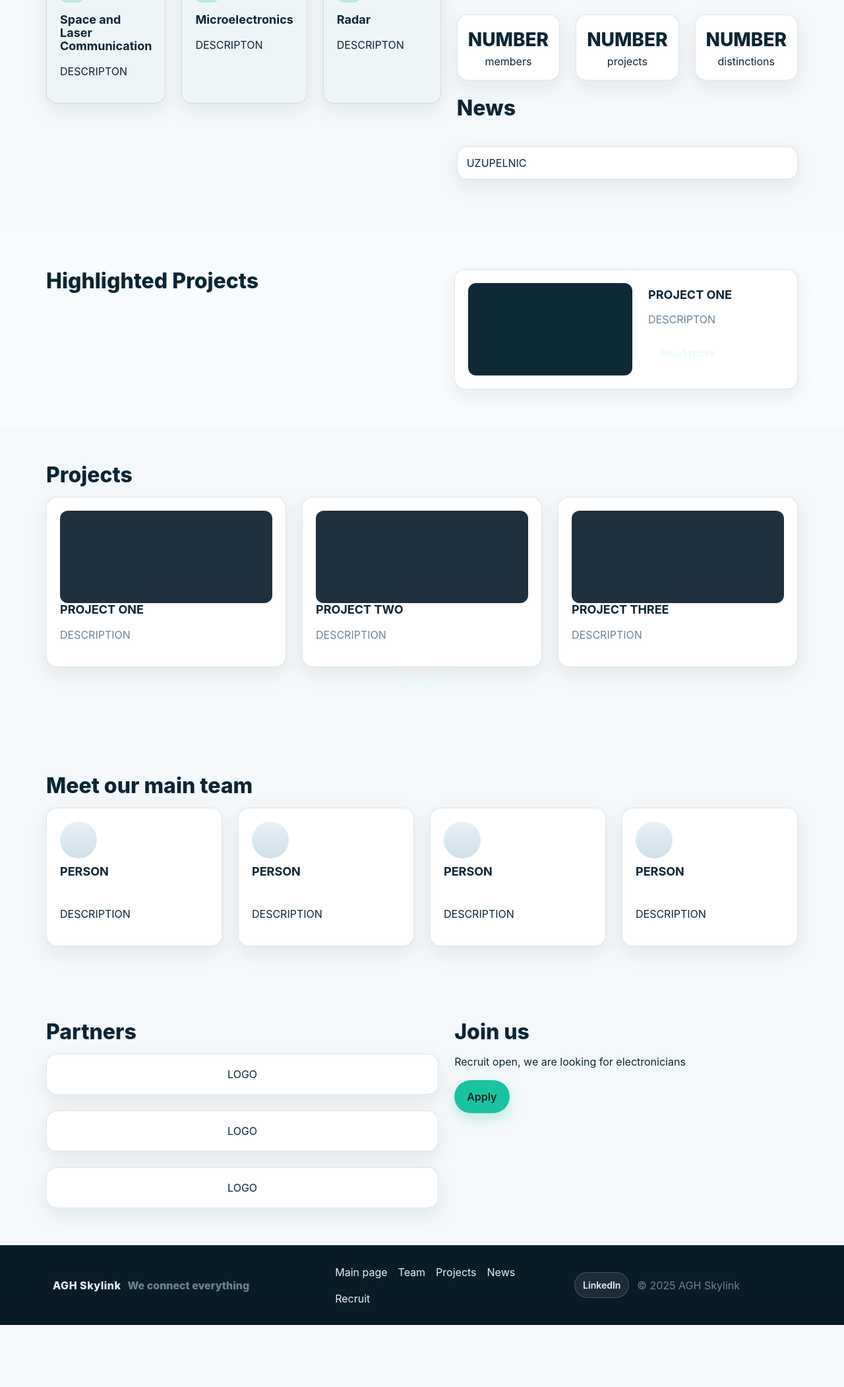
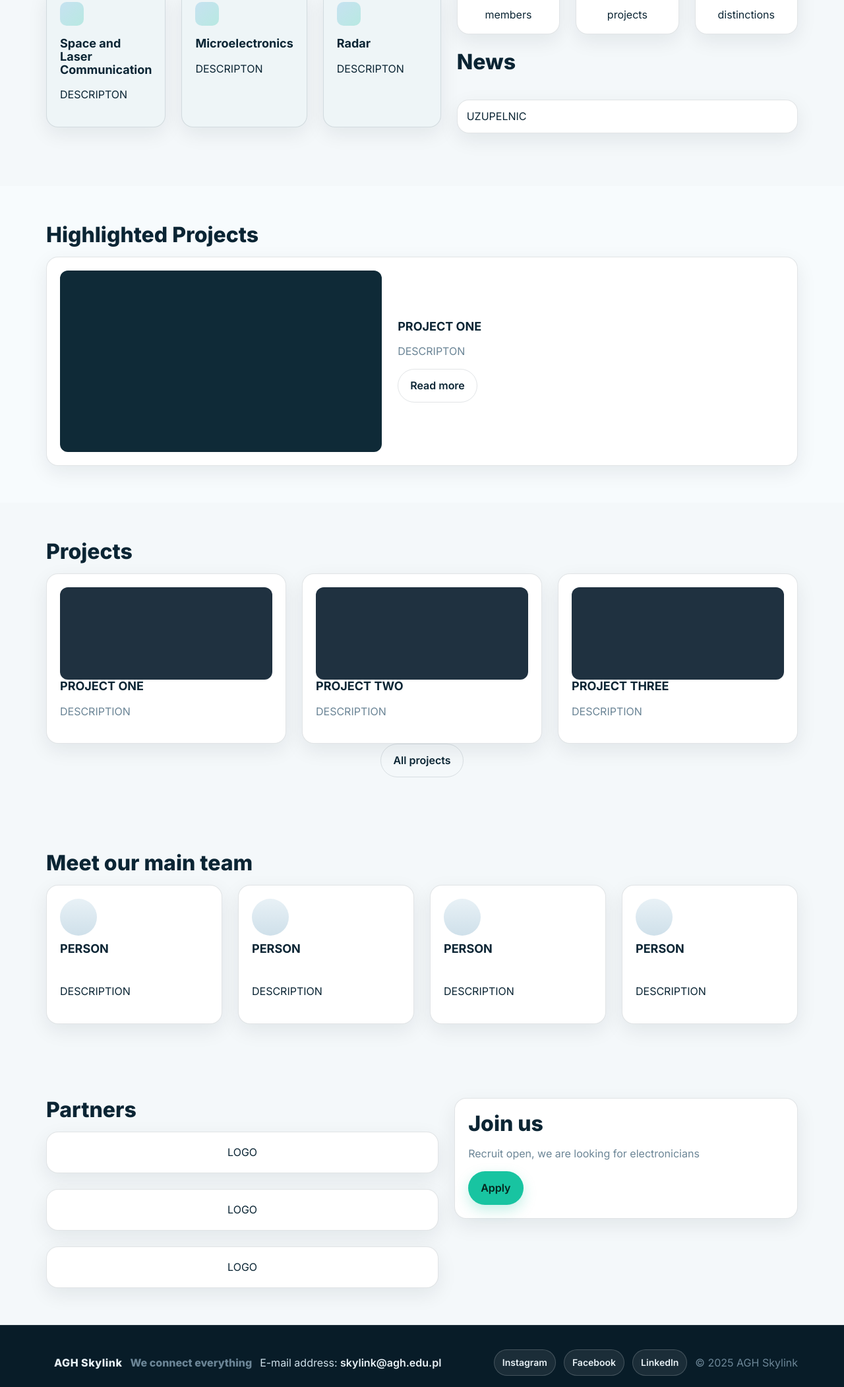
Before and after one commit to tsuruguu/skylink_website, a plain HTML site: page index.html in a window 1280 px wide. Shown: the part 698-2800 px from the top of the page at 66% size. Before the commit the page ends 2706 px from the top, so only its background shows below. Drawn offline with Linux system fonts and the light colour scheme.

Commit message:
fixed some problems

```diff
--- a/index.html
+++ b/index.html
@@ -7,6 +7,10 @@
         <title>AGH SKYLINK - we connect everything</title>
         <meta name="description" content="AGH Skylink - students scientific association. Space and Laser Communication, Microelectronics, Radar.">
         <link rel="stylesheet" href="style.css">
+        <link rel="preconnect" href="https://fonts.googleapis.com">
+        <link rel="preconnect" href="https://fonts.gstatic.com" crossorigin>
+        <link href="https://fonts.googleapis.com/css2?family=Inter:wght@400;600;700;800&display=swap" rel="stylesheet">
+
     </head>
 
     <body>
@@ -43,6 +47,7 @@
                     <div class="quick">
                         <a class="chip" href="#join">Become a member</a>
                         <a class="chip" href="#projects">See projects</a>
+                        <a class="chip" href="#contact">Contact us</a>
                         <a class="chip" target="_blank" rel="noopener" href="https://www.linkedin.com/company/agh-skylink/">Follow on LinkedIn</a>
                     </div>
                 </div>
@@ -91,7 +96,7 @@
         </section>
 
         <section class="section highlight">
-            <div class="container two">
+            <div class="container">
                 <h2>Highlighted Projects</h2>
                 <article class="card project">
                     <div class="thumb"></div>
@@ -170,7 +175,7 @@
               <li class="logo">LOGO</li>
             </ul>
           </div>
-      <div class="join" id="join">
+          <div class="card join" id="join">
             <h2>Join us</h2>
             <p id="recruit">Recruit open, we are looking for electronicians</p>
             <a class="btn primary" href="#contact">Apply</a>
@@ -181,21 +186,19 @@
       <footer class="footer" id="contact">
         <div class="container foot">
           <div class="brand b">
-        <span class="dot" aria-hidden="true"></span>
+            <span class="dot"></span>
             <span class="brand-text">AGH Skylink</span>
             <p class="muted">We connect everything</p>
+            <p class="muted email">E-mail address: <span>skylink@agh.edu.pl</span></p>
           </div>
 
-      <nav class="foot-links" aria-label="Linki w stopce">
-        <a href="#home">Main page</a>
-        <a href="#team">Team</a>
-        <a href="#projects">Projects</a>
-        <a href="#news">News</a>
-        <a href="#recruit">Recruit</a>
-      </nav>
-
           <div class="foot-meta">
-        <a class="chip" target="_blank" rel="noopener" href="https://www.linkedin.com/company/agh-skylink/">LinkedIn</a>
+            <a class="chip" target="_blank" rel="noopener"
+              href="https://www.instagram.com/aghskylink?utm_source=ig_web_button_share_sheet&igsh=ZDNlZDc0MzIxNw==">Instagram</a>
+            <a class="chip" target="_blank" rel="noopener"
+              href="https://www.facebook.com/profile.php?id=61572327687853">Facebook</a>
+            <a class="chip" target="_blank" rel="noopener"
+              href="https://www.linkedin.com/company/agh-skylink/">LinkedIn</a>
             <p class="muted">© 2025 AGH Skylink</p>
           </div>
         </div>
--- a/style.css
+++ b/style.css
@@ -10,224 +10,222 @@
   --border: rgba(10,35,49,.12);
   --hero-border: rgba(255,255,255,.18);
   --shadow: 0 10px 30px rgba(7,28,40,.08);
-    --radius: 16px;
+  --radius: 18px;
   --container: 1180px;
   --gap: 24px;
 }
 
-*{box-sizing: border-box;}
-html,body{margin:0; padding:0}
+*{box-sizing:border-box}
+html,body{margin:0;padding:0}
 body{
-    font-family: Inter;
+  font-family: Inter, system-ui, -apple-system, Segoe UI, Roboto, Arial, "Noto Sans", "Apple Color Emoji", "Segoe UI Emoji", "Segoe UI Symbol";
   color: var(--text);
   background: var(--page-bg);
-    line-height: 1.5;
+  line-height: 1.55;
 }
 
-img{max-width: 100%; display:block;}
-a{color:inherit; text-decoration: none;}
-.container{max-width:  var(--container); margin:0 auto; padding: 0 20px;}
-.section{padding: 56px 0}
-h1,h2,h3{line-height: 1.1; margin: 0 0 16px;}
-h1{font-size: clamp(28px, 6vw, 60px); font-weight: 800;} /* clamp(min, preferowane, max) – rozmiar płynnie skaluje się do 6% szerokości okna, ale nie spadnie poniżej 28 px i nie przekroczy 60 px. */
-h2{font-size: clamp(22px, 3vw, 32px); font-weight: 800;}
-h3{font-size: 18px; font-weight: 700;}
-.lead{color: #d8e6ed; font-size: clamp(16px, 2.2vw, 20px)}
-.muted{color: var(--muted)}
+img{max-width:100%;display:block}
+a{color:inherit;text-decoration:none}
+.container{max-width:var(--container);margin:0 auto;padding:0 20px}
+.section{padding:56px 0}
+h1,h2,h3{line-height:1.1;margin:0 0 16px}
+h1{font-size:clamp(32px,6vw,60px);font-weight:800}
+h2{font-size:clamp(22px,3vw,32px);font-weight:800}
+h3{font-size:18px;font-weight:700}
+.lead{color:#d8e6ed;font-size:clamp(16px,2.2vw,20px)}
+.muted{color:var(--muted)}
 .center{text-align:center}
 
 .site-header{
-    position:sticky; top:0; z-index:1000;
-    background: rgba(8,28,40,.6);
-    backdrop-filter: blur(8px);
-    border-bottom: 1px solid rgba(255,255,255,.08);
+  position:sticky;top:0;z-index:1000;
+  background:rgba(8,28,40,.6);
+  backdrop-filter:blur(8px);
+  border-bottom:1px solid rgba(255,255,255,.08);
 }
-
-.nav{
-    height: 64px;
-    display:flex;
-    align-items: center;
-    justify-content: space-between;
-    gap:16px;
-}
-
-.brand{
-    display:flex;
-    align-items:center;
-    gap:10px;
-    font-weight: 800;
-    color: #e8f1f6;
-}
-.brand-text{letter-spacing: .5px}
-.links{
-    display:flex;
-    gap: 10px;
-    align-items: center;
-}
-.links a{
-    color:#e8f1f6;
-    padding:10px 12px;
-    border-radius: 10px;
-}
-.links a:hover{background: rgba(255,255,255,.08)}
-
+.nav{height:64px;display:flex;align-items:center;justify-content:space-between;gap:16px}
+.brand{display:flex;align-items:center;gap:10px;font-weight:800;color:#e8f1f6}
+.brand-text{letter-spacing:.5px}
+.links{display:flex;gap:10px;align-items:center}
+.links a{color:#e8f1f6;padding:10px 12px;border-radius:10px}
+.links a:hover{background:rgba(255,255,255,.08)}
 
 .btn{
-    display: inline-flex; align-items: center; gap:8px;
-    padding: 12px 18px; border-radius: 999px;
-    border:1px solid var(--border); background:transparent;
-    cursor:pointer; font-weight: 600;
-    transition: transform .06s ease, filter .2s ease, background .2s ease, border-color .2s;
-    text-decoration: none;
+  display:inline-flex;align-items:center;gap:8px;
+  padding:12px 18px;border-radius:999px;
+  border:1px solid var(--border);background:transparent;
+  cursor:pointer;font-weight:600;
+  transition:transform .06s ease,filter .2s ease,background .2s ease,border-color .2s;
+  text-decoration:none;
 }
-.btn:active{transform: translateY(1px)}
+.btn:active{transform:translateY(1px)}
 .btn.primary{
-    background: var(--accent); color:#06251d; border-color: transparent;
-    box-shadow: 0 8px 20px rgba(24,196,161,.25);
+  background:var(--accent);color:#06251d;border-color:transparent;
+  box-shadow:0 8px 20px rgba(24,196,161,.25);
 }
 .btn.primary:hover{filter:brightness(1.05)}
-.btn.ghost{
-    color:#e8faf6; border-color: var(--hero-border);
-}
-.btn.ghost:hover{background: rgba(255,255,255,.08);}
-
+.btn.ghost{color:#e8faf6;border-color:var(--hero-border)}
+.btn.ghost:hover{background:rgba(255,255,255,.08)}
 
 .hero{
-    position: relative; color:#e8f1f6; background: var(--hero-bg);
-    padding: 96px 0 56px; isolation:isolate;
+  position:relative;color:#e8f1f6;background:var(--hero-bg);
+  padding:96px 0 56px;isolation:isolate;
 }
 .hero:before{
-    content:"";position:absolute; inset:0; z-index:0;
+  content:"";position:absolute;inset:0;z-index:0;
   background:
     radial-gradient(1200px 600px at 80% 20%, rgba(78,168,222,.18),transparent 60%),
     radial-gradient(1000px 600px at 20% 80%, rgba(24,196,161,.12),transparent 60%);
 }
 .hero-wrap{
-    position: relative; z-index: 1;
-    display: grid; grid-template-columns: 1.1fr .9fr; gap: var(--gap); align-items: center;
+  position:relative;z-index:1;
+  display:grid;grid-template-columns:1.1fr .9fr;gap:var(--gap);align-items:center;
 }
-.hero-copy .actions{display:flex; gap:10px; margin: 16px 0 6px}
-.quick{display: flex; gap:10px; flex-wrap:wrap;}
+.hero-copy .actions{display:flex;gap:10px;margin:16px 0 6px}
+.quick{display:flex;gap:10px;flex-wrap:wrap}
 .chip{
-    display:inline-block; padding:8px 12px; border-radius: 999px;
-    border:1px solid var(--hero-border); background: rgba(255,255,255,.08); color:#e8f1f6;
-    font-weight: 600; font-size: 14px;
+  display:inline-block;padding:8px 12px;border-radius:999px;
+  border:1px solid var(--hero-border);background:rgba(255,255,255,.08);color:#e8f1f6;
+  font-weight:600;font-size:14px;
 }
-.chip:hover {
-  background: rgba(255,255,255,0.15);
-  border-color: rgba(255,255,255,0.3);
-  cursor: pointer;
-}
+.chip:hover{background:rgba(255,255,255,0.15);border-color:rgba(255,255,255,0.3);cursor:pointer}
 
-
-.features{background: var(--page-bg);}
+.features{background:var(--page-bg)}
 .features .feature-grid{
-    list-style: none; margin:0; padding:0;
-    display:grid; grid-template-columns: repeat(3, 1fr);gap: var(--gap);
+  list-style:none;margin:0;padding:0;
+  display:grid;grid-template-columns:repeat(3,1fr);gap:var(--gap);
+  grid-column: 1;grid-area: features;
 }
 .card{
-    background: var(--surface); border: 1px solid var(--border);
-    border-radius: var(--radius); box-shadow: var(--shadow); padding: 20px;
+  background:var(--surface);border:1px solid var(--border);
+  border-radius:var(--radius);box-shadow:var(--shadow);padding:20px;
 }
-.features .card{background: var(--tint);}
+.features .card{background:var(--tint)}
 .icon{
-    width: 36px; height: 36px; border-radius: 10px;
-    background: linear-gradient(135deg, rgba(78, 168, 222,.25), rgba(24,196,161,.25));
-    display:inline-block; margin-bottom: 10px;
+  width:36px;height:36px;border-radius:10px;
+  background:linear-gradient(135deg, rgba(78,168,222,.25), rgba(24,196,161,.25));
+  display:inline-block;margin-bottom:10px;
 }
 .features .container{
   display:grid;
   grid-template-columns: 2fr 1fr;
   gap: var(--gap);
   align-items: start;
+
+  grid-template-areas:
+    "title    sidebar"
+    "features sidebar";
 }
-.features .container > h2{ grid-column: 1 / -1; }
-
-.highlight{background: #f7fbfd;}
-.two{ display:grid; grid-template-columns: 1.6fr 1.4fr; gap: var(--gap); }
-.project.card{ display:grid; grid-template-columns: 1fr 1.2fr; gap: var(--gap); align-items:center; }
-.thumb{
-    background: #1f3140; border-radius: 12px; min-height: 140px;
-}
-.project-body p{
-    color: var(--muted); margin:6px 0 14px;
+.features .container > h2{
+  grid-area: title;
+  margin-top: 0;
 }
 
-.sidebar{
-    display:grid; gap: var(--gap); position: sticky; top: 20px;
-}
-.sidebar h2{margin-top: 0;}
+.sidebar{display:grid;gap:var(--gap);position:sticky;top:20px}
+.sidebar h2{margin-top:0}
 .stats{
-    list-style:none; margin:0; padding:0;
-    display:grid; grid-template-columns: repeat(3,1fr); gap: var(--gap);
+  list-style:none;margin:0;padding:0;
+  display:grid;grid-template-columns:repeat(3,1fr);gap:var(--gap);
 }
 .stats li{
-    background: var(--surface); border:1px solid var(--border);
-    border-radius: var(--radius); box-shadow: var(--shadow);
-    padding:16px; text-align:center;
+  background:var(--surface);border:1px solid var(--border);
+  border-radius:var(--radius);box-shadow:var(--shadow);
+  padding:16px;text-align:center;
 }
-.stats .big{display:block; font-weight:800; font-size:28px; }
+.stats .big{display:block;font-weight:800;font-size:28px}
 .news{
-    list-style:none; margin:0; padding:0; display:grid; gap:10px;
+  list-style:none;margin:0;padding:0;display:grid;gap:10px;
 }
 .news li{
-    background: var(--surface); border:1px solid var(--border);
-    border-radius: var(--radius); box-shadow: var(--shadow); padding:12px 14px;
+  background:var(--surface);border:1px solid var(--border);
+  border-radius:var(--radius);box-shadow:var(--shadow);padding:12px 14px;
+}
+.news.avatars{
+  grid-template-columns:repeat(4,1fr);
+  gap:14px;
+}
+.news.avatars li{
+  display:flex;flex-direction:column;align-items:center;justify-content:center;
+  padding:16px 10px;
+}
+.news .face{
+  width:48px;height:48px;border-radius:50%;
+  background:linear-gradient(#e8f1f6,#cfe0ea);
+  margin-bottom:8px;
+}
+.news .label{font-size:14px;color:var(--text)}
+
+.highlight{background:#f7fbfd}
+.two{display:grid;grid-template-columns:1.6fr 1.4fr;gap:var(--gap)}
+.project.card{display:grid;grid-template-columns:1fr 1.2fr;gap:var(--gap);align-items:center}
+.thumb{background:#1f3140;border-radius:12px;min-height:140px}
+.project-body p{color:var(--muted);margin:6px 0 14px}
+
+.cards{list-style:none;margin:0;padding:0;display:grid;gap:var(--gap)}
+.cards.three{grid-template-columns:repeat(3,1fr)}
+.project .thumb{aspect-ratio:16/9;background:#0f2a37;border-radius:12px}
+.proj p{color:var(--muted)}
+
+.person{display:flex;flex-direction:column;gap:10px}
+.cards.four{grid-template-columns:repeat(4,1fr)}
+.person .avatar{width:56px;height:56px;border-radius:50%;background:linear-gradient(#e8f1f6,#cfe0ea)}
+
+.partners.two{align-items:center}
+.logos{list-style:none;margin:0;padding:0;display:grid;gap:var(--gap)}
+.logo{background:var(--surface);border:1px solid var(--border);
+  border-radius:var(--radius);box-shadow:var(--shadow);padding:18px;text-align:center}
+.join{align-self:start}
+.join p{color:var(--muted);margin:8px 0 14px}
+
+.footer{
+  background:var(--hero-bg);color:#e8f1f6;padding:28px 0;
+  border-top:1px solid rgba(255,255,255,.08);
+}
+.foot{
+  display:grid;
+  grid-template-columns: 1fr auto;
+  gap: var(--gap);
+  align-items: center;
+}
+.foot-meta{ display:flex; gap:12px; align-items:center; flex-wrap:wrap; }
+.foot-links{ display:none !important; }
+.footer .brand{
+  display:flex; align-items:center; gap:12px;
+  flex-wrap:nowrap;
+}
+.footer .brand-text,
+.footer .brand p{ white-space:nowrap; margin:0; }
+.footer .brand .email{ font-weight:400; color:#cfe0ea; }
+.footer .brand .email span{ color:#e8f1f6; font-weight:600; }
+.footer .chip{background:rgba(255,255,255,.08);border:1px solid var(--hero-border)}
+
+.section .btn.ghost{color:var(--text);border-color:var(--border)}
+.section .btn.ghost:hover{background:#f1f6f8}
+.section .chip{background:var(--tint);color:var(--text);border:1px solid var(--border)}
+
+.features .sidebar{
+  grid-area: sidebar;
+  position: sticky;
+  top: 20px;
 }
 
-
-
-.cards{ list-style:none; margin:0; padding:0; display:grid; gap: var(--gap); }
-.cards.three{ grid-template-columns: repeat(3,1fr); }
-.project .thumb{ aspect-ratio:16/9; background:#0f2a37; border-radius:12px; }
-.proj p{color: var(--muted)}
-
-
-.person{display: flex; flex-direction: column; gap:10px;}
-.cards.four{  grid-template-columns: repeat(4,1fr); }
-.person .avatar{
-    width:56px; height:56px; border-radius:50%;
-    background: linear-gradient(#e8f1f6,#cfe0ea);
+@media (max-width: 1180px){
+  .container{padding:0 16px}
 }
-
-
-.partners.two{align-items: center;}
-.logos{
-    list-style:none; margin:0; padding:0; display:grid; gap: var(--gap);
+@media (max-width: 1024px){
+  .features .container{
+    grid-template-columns: 1fr;
+    grid-template-areas:
+      "title"
+      "features"
+      "sidebar";
   }
-.logo{
-    background: var(--surface); border:1px solid var(--border);
-    border-radius: var(--radius); box-shadow: var(--shadow); padding:18px; text-align:center;
-}
-.join{ align-self:start; }
-
-
-.footer{
-    background: var(--hero-bg); color:#e8f1f6; padding: 28px 0;
-    border-top: 1px solid rgba(255,255,255,.08);
-}
-.foot{
-    display: grid; grid-template-columns: 1.1fr .9fr .9fr; gap: var(--gap); align-items: center;
-}
-.footer.brand{color:#e8f1f6}
-.foot-links{display: flex; gap: 16px; flex-wrap: wrap;}
-.foot-meta{display: flex; gap: 12px; align-items: center;}
-.footer.chip{background: rgba(255,255,255,.08);border-color: var(--hero-border);}
-
-
-
-.section.btn.ghost{color: var(--text); border-color:  var(--border);}
-.section.chip{background:var(--tint); color: var(--text); border: 1px solid var(--border);}
-.section.btn.ghost:hover{background: #f1f6f8;}
-
-
-@media (max-width: 1024px){
-  .features .container{ grid-template-columns: 1fr; }
 }
 @media (max-width: 860px){
-  .cards.three{ grid-template-columns: 1fr 1fr; }
-  .cards.four{  grid-template-columns: 1fr 1fr; }
+  .foot{ grid-template-columns: 1fr; gap:14px; }
+  .footer .brand{ flex-wrap:wrap; }
+  .footer .brand-text, .footer .brand p{ white-space:normal; }
 }
 @media (max-width: 560px){
-  .cards.three, .cards.four{ grid-template-columns: 1fr; }
+  .cards.three, .cards.four{grid-template-columns:1fr}
+  .news.avatars{grid-template-columns:repeat(2, minmax(0,1fr))}
 }
```
Lines whose indentation alone changed are shown as unchanged.
